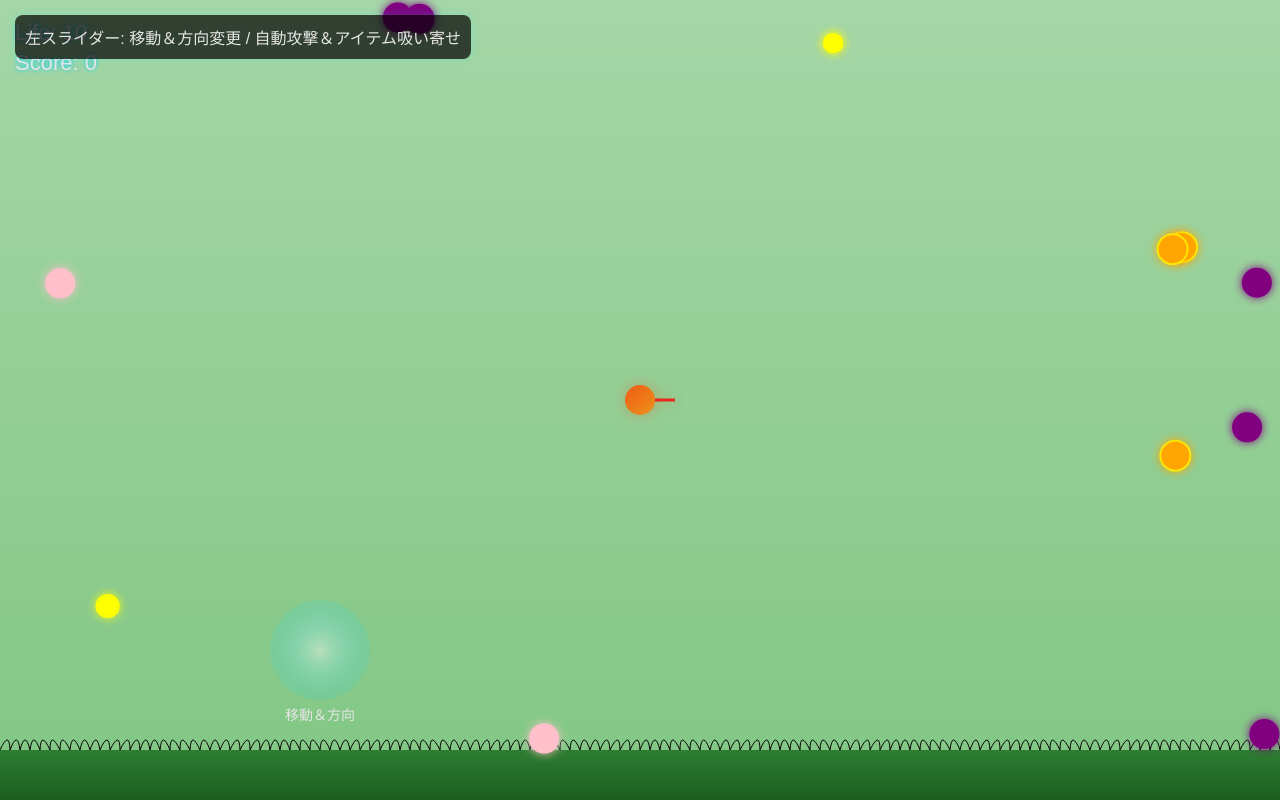
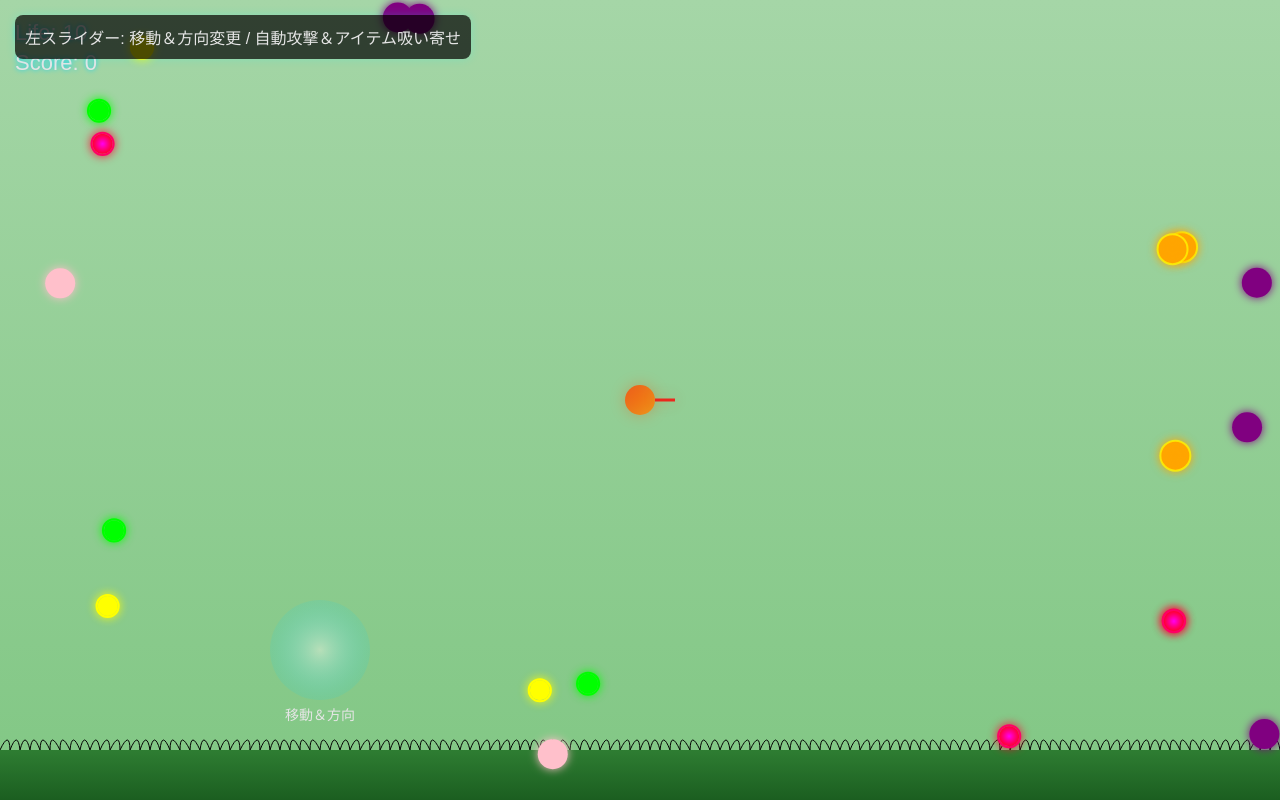
Before and after one commit to shaftbros-web/gro-game, a plain HTML site: page index.html in a window 1280 px wide. Both pictures are taken after a click on the button "スタート". Drawn offline with Linux system fonts and the light colour scheme.

Commit message:
Update index.html

```diff
--- a/index.html
+++ b/index.html
@@ -64,8 +64,8 @@
         </div>
         <div class="slider-container">
             <label class="label">アイテム耐久:</label>
-            <input type="range" id="itemDur" min="10" max="50" value="20" class="slider">
-            <span id="itemDurVal">20</span>
+            <input type="range" id="itemDur" min="1" max="50" value="5" class="slider"> <!-- デフォルト5に変更 -->
+            <span id="itemDurVal">5</span>
         </div>
         <div class="slider-container">
             <label class="label">敵耐久倍率:</label>
@@ -241,10 +241,10 @@
 
         class Player extends Entity {
             constructor() {
-                super(width/2, height/2, 30, '#ff4500', params.initialLife * 10); // 勇敢な戦士: 暖かいオレンジ
+                super(width/2, height/2, 30, '#ff4500', params.initialLife * 10);
                 this.angle = 0; this.speed = params.playerSpeed;
                 this.extensions = []; this.attack = params.attackPower;
-                this.courage = 0; // 戦士の勇気アニメーション
+                this.courage = 0;
             }
             update() {
                 const dx = moveTouch.x - width/4, dy = moveTouch.y - (height-150);
@@ -253,7 +253,7 @@
                     this.x += (dx / dist) * this.speed * params.joySens;
                     this.y += (dy / dist) * this.speed * params.joySens;
                     this.angle = Math.atan2(dy, dx);
-                    this.courage = (this.courage + 0.1) % (Math.PI * 2); // 勇気アニメーション
+                    this.courage = (this.courage + 0.1) % (Math.PI * 2);
                 }
                 this.x = Math.max(0, Math.min(width, this.x));
                 this.y = Math.max(0, Math.min(height, this.y));
@@ -271,7 +271,6 @@
                 ctx.beginPath();
                 ctx.arc(0, 0, this.size/2, 0, Math.PI * 2);
                 ctx.fill();
-                // 戦士の剣（赤い線）
                 ctx.strokeStyle = 'rgba(255, 0, 0, 0.8)';
                 ctx.lineWidth = 3;
                 ctx.beginPath();
@@ -298,7 +297,7 @@
                 ctx.restore();
             }
             attackEnemies() {
-                const baseX = this.x + Math.cos(this.angle) * (this.size/2 + 20); // 剣の先端
+                const baseX = this.x + Math.cos(this.angle) * (this.size/2 + 20);
                 const baseY = this.y + Math.sin(this.angle) * (this.size/2 + 20);
                 enemies.forEach(e => {
                     const dist = Math.hypot(e.x - baseX, e.y - baseY);
@@ -359,7 +358,7 @@
                 this.speed = speed * params.enemySpeedMul;
                 this.type = type; this.isBoss = isBoss;
                 this.zigzag = Math.random() * Math.PI * 2;
-                this.cunning = Math.random() * 2 * Math.PI; // 狡猾な動き
+                this.cunning = Math.random() * 2 * Math.PI;
             }
             update() {
                 const dx = player.x - this.x, dy = player.y - this.y;
@@ -370,7 +369,7 @@
                     this.zigzag += 0.1;
                     moveX += Math.sin(this.zigzag) * 0.5;
                 }
-                this.cunning += 0.05; // 狡猾な動きアニメーション
+                this.cunning += 0.05;
                 moveX += Math.cos(this.cunning) * 0.3;
                 moveY += Math.sin(this.cunning) * 0.3;
                 this.x += moveX;
@@ -402,10 +401,10 @@
 
         class Item extends Entity {
             constructor(x, y) {
-                super(x, y, 20, ['#00ff00', '#ff00ff', '#ffff00'][Math.floor(Math.random()*3)], params.itemDur); // 癒しのオーラ: 緑、紫、黄
+                super(x, y, 20, ['#00ff00', '#ff00ff', '#ffff00'][Math.floor(Math.random()*3)], params.itemDur);
                 this.isItem = true;
                 this.baseSpeed = 1.0;
-                this.healAura = 0; // 癒しのオーラアニメーション
+                this.healAura = 0;
             }
             update() {
                 const dx = player.x - this.x, dy = player.y - this.y;
@@ -416,7 +415,7 @@
                     this.x += (dx / dist) * speed;
                     this.y += (dy / dist) * speed;
                 }
-                this.healAura = (this.healAura + 0.15) % (Math.PI * 2); // 癒しのオーラ
+                this.healAura = (this.healAura + 0.15) % (Math.PI * 2);
                 if (dist < 50) {
                     player.connectItem(this);
                     items.splice(items.indexOf(this), 1);
@@ -435,7 +434,6 @@
                 ctx.beginPath();
                 ctx.arc(0, 0, this.size/2, 0, Math.PI * 2);
                 ctx.fill();
-                // 癒しのオーラ（外枠）
                 ctx.beginPath();
                 ctx.arc(0, 0, this.size/2 + 5 * Math.sin(this.healAura), 0, Math.PI * 2);
                 ctx.strokeStyle = this.color.replace(/ff$/, '66');
@@ -455,19 +453,19 @@
             else if (side === 2) { x = -50; y = Math.random()*height; }
             else { x = width+50; y = Math.random()*height; }
             let type = Math.floor(Math.random()*3), size=30, dur=20, speed=1.5, color;
-            if (type === 0) { color='#ffa500'; speed=2; dur=10; } // 狡猾なオレンジ
-            else if (type === 1) { color='#800080'; dur=30; speed=1; } // 狡猾な紫
-            else { color='#ffc0cb'; dur=15; speed=1.5; } // 狡猾なピンク
+            if (type === 0) { color='#ffa500'; speed=2; dur=10; }
+            else if (type === 1) { color='#800080'; dur=30; speed=1; }
+            else { color='#ffc0cb'; dur=15; speed=1.5; }
             enemies.push(new Enemy(x, y, size, color, dur * params.enemyDurMul, speed, type));
             console.log(`Spawned enemy: type=${type}, speed=${speed * params.enemySpeedMul}`);
         }
 
         function spawnMidBoss() {
-            enemies.push(new Enemy(width/2, -100, 50, '#8b0000', 50 * params.bossDurMul, 1.2, 0, true)); // 赤い中ボス
+            enemies.push(new Enemy(width/2, -100, 50, '#8b0000', 50 * params.bossDurMul, 1.2, 0, true));
         }
 
         function spawnBoss() {
-            enemies.push(new Enemy(width/2, -200, 80, '#000000', 100 * params.bossDurMul, 0.8, 0, true)); // 黒いボス
+            enemies.push(new Enemy(width/2, -200, 80, '#000000', 100 * params.bossDurMul, 0.8, 0, true));
         }
 
         function spawnItem() {
@@ -546,8 +544,9 @@
                 player = new Player();
                 console.log('Player initialized');
                 bgm = playBGM(params.bgmVol);
-                spawnItem();
-                console.log('Initial item spawned');
+                // 初期10個のアイテムをスポーン
+                for (let i = 0; i < 10; i++) spawnItem();
+                console.log('Initial 10 items spawned');
                 gameLoop();
             } catch (e) {
                 console.error('startGame failed:', e);
@@ -586,15 +585,19 @@
             drawController();
 
             if (wave === 0 && enemies.length < params.enemySpawn) spawnEnemy();
-            if (wave === 0 && enemies.length === 0 && Math.random() < 0.005 * params.difficulty) {
-                wave = 1; spawnMidBoss();
+            if (wave === 0 && enemies.length === 0) {
+                wave = 1;
+                spawnMidBoss();
+                console.log('Mid boss spawned');
             }
             if (wave === 1 && enemies.length === 0) {
-                wave = 2; spawnBoss();
+                wave = 2;
+                spawnBoss();
+                console.log('Boss spawned');
             }
             if (wave === 2 && enemies.length === 0) cleared = true;
 
-            if (Math.random() < 0.015) spawnItem();
+            if (items.length < 10 && Math.random() < 0.015) spawnItem(); // アイテム数を10に維持
 
             ctx.fillStyle = '#e5e5e5';
             ctx.font = '22px Arial';
```
